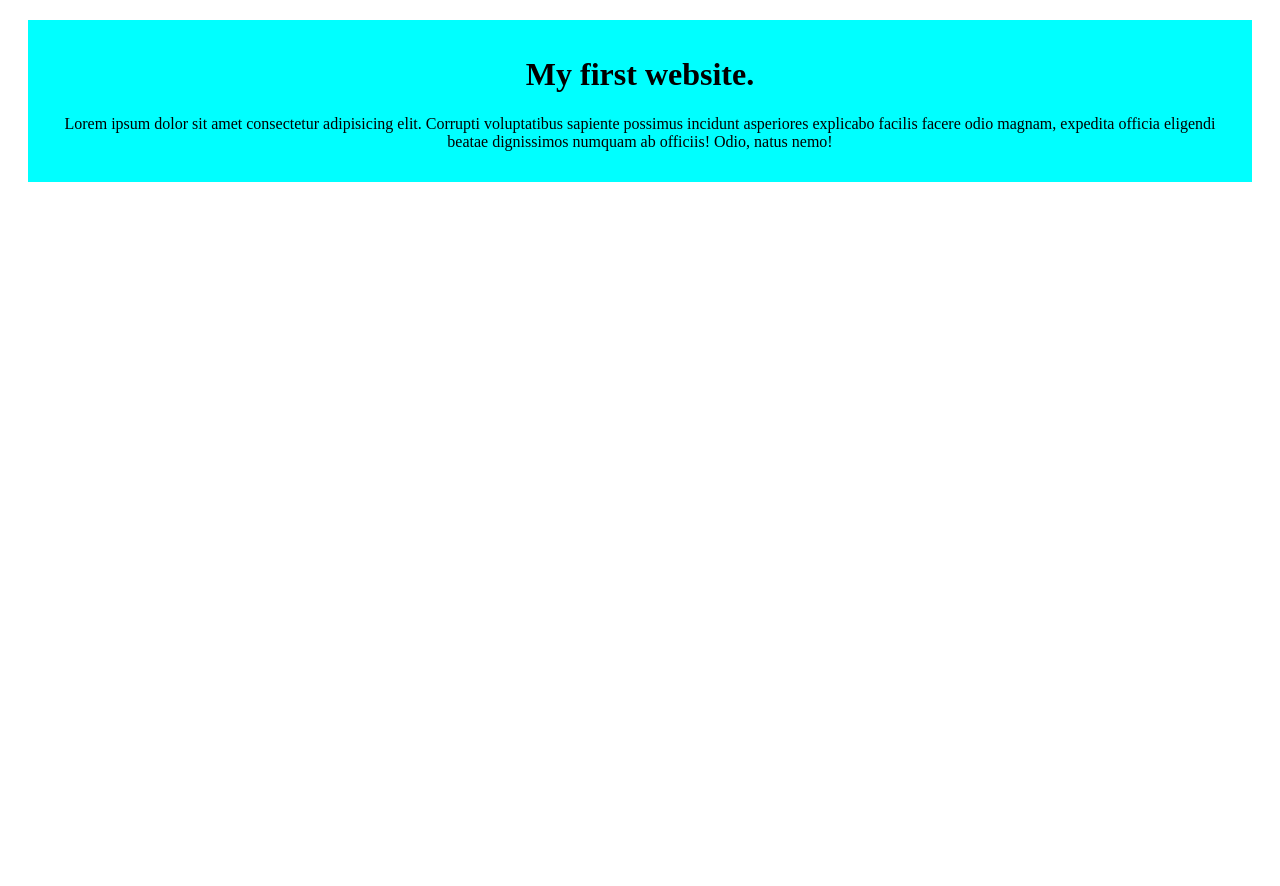
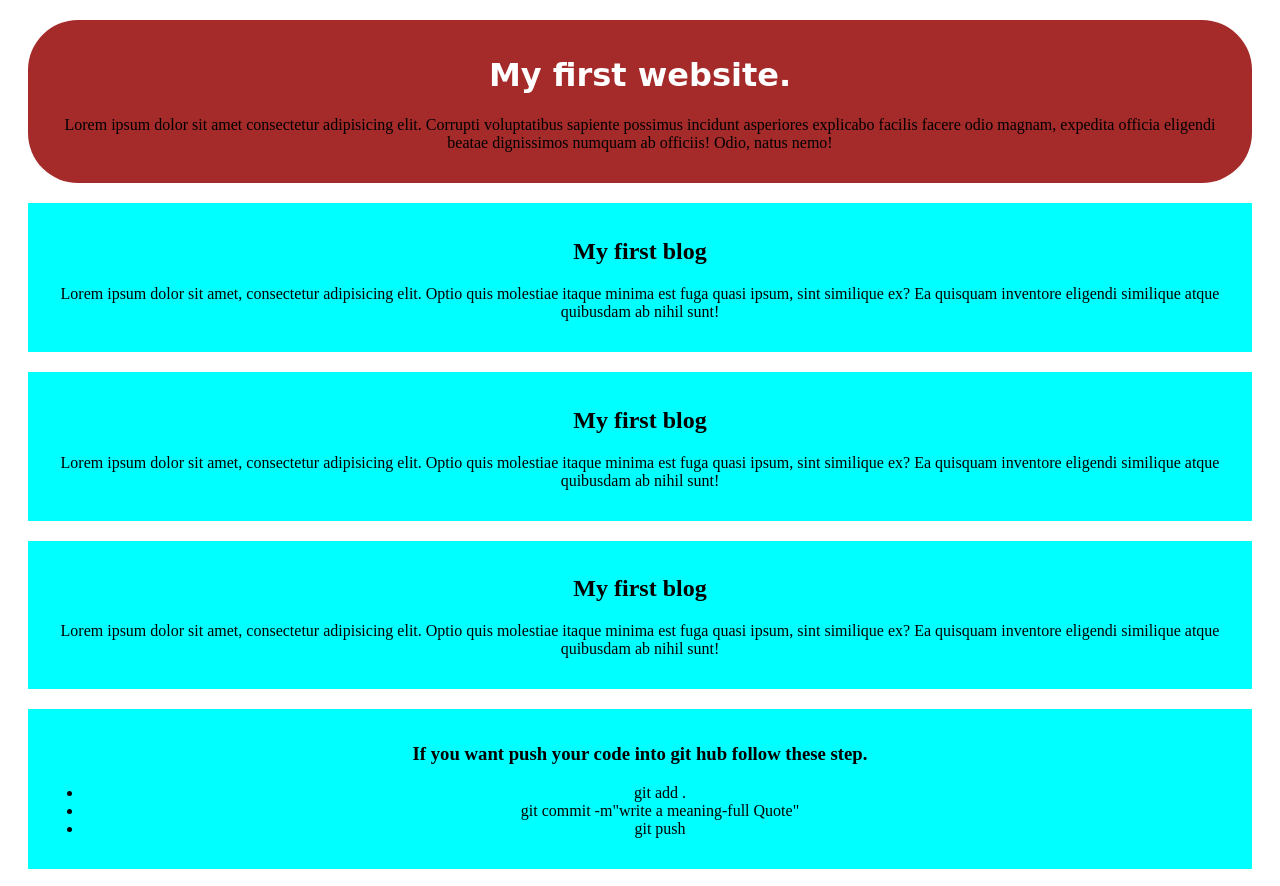
Before and after one commit to Solaiman366882/my-first-website, a plain HTML site: page index.html in a window 1280 px wide. Shown: the top 886 px of the page. Before the commit the page ends 800 px from the top, so only its background shows below. Drawn offline with Linux system fonts and the light colour scheme.

Commit message:
added image and js file with updated css file

```diff
--- a/assets/CSS/style.css
+++ b/assets/CSS/style.css
@@ -4,3 +4,14 @@ div{
     padding: 15px;
     text-align: center;
 }
+div:first-child{
+    background-color: brown;
+    border-radius: 50px;
+}
+h1{
+    font-family: cursive;
+    color: #fff;
+}
+img{
+    width: 90%;
+}
--- a/index.html
+++ b/index.html
@@ -11,5 +11,28 @@
         <h1>My first website.</h1>
         <p>Lorem ipsum dolor sit amet consectetur adipisicing elit. Corrupti voluptatibus sapiente possimus incidunt asperiores explicabo facilis facere odio magnam, expedita officia eligendi beatae dignissimos numquam ab officiis! Odio, natus nemo!</p>
     </div>
+    <div>
+        <h2>My first blog</h2>
+        <p>Lorem ipsum dolor sit amet, consectetur adipisicing elit. Optio quis molestiae itaque minima est fuga quasi ipsum, sint similique ex? Ea quisquam inventore eligendi similique atque quibusdam ab nihil sunt!</p>
+    </div>
+    <div>
+        <h2>My first blog</h2>
+        <p>Lorem ipsum dolor sit amet, consectetur adipisicing elit. Optio quis molestiae itaque minima est fuga quasi ipsum, sint similique ex? Ea quisquam inventore eligendi similique atque quibusdam ab nihil sunt!</p>
+    </div>
+    <div>
+        <h2>My first blog</h2>
+        <p>Lorem ipsum dolor sit amet, consectetur adipisicing elit. Optio quis molestiae itaque minima est fuga quasi ipsum, sint similique ex? Ea quisquam inventore eligendi similique atque quibusdam ab nihil sunt!</p>
+    </div>
+    <div>
+        <h3>If you want push your code into git hub follow these step.</h3>
+        <ul>
+            <li>git add .</li>
+            <li>git commit -m"write a meaning-full Quote"</li>
+            <li>git push</li>
+        </ul>
+    </div>
+    <div>
+        <img src="assets/image/ship.jpg" alt="">
+    </div>
 </body>
 </html>
```
Also changed, not shown: assets/image/ship.jpg (added), assets/js/script.js (added).
